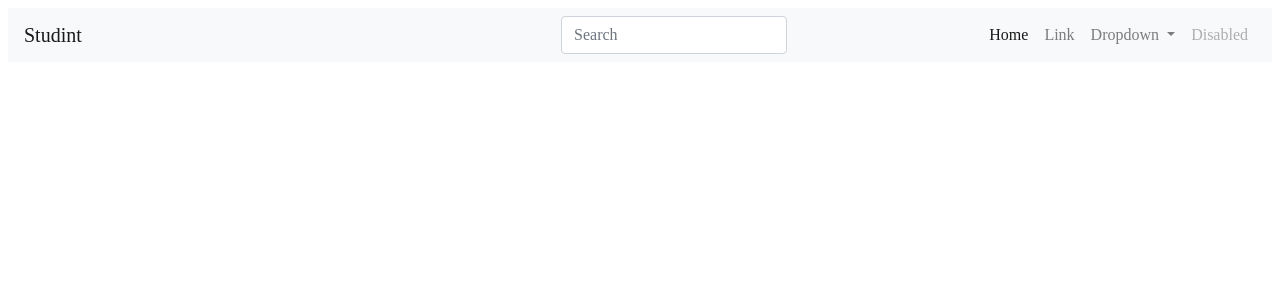
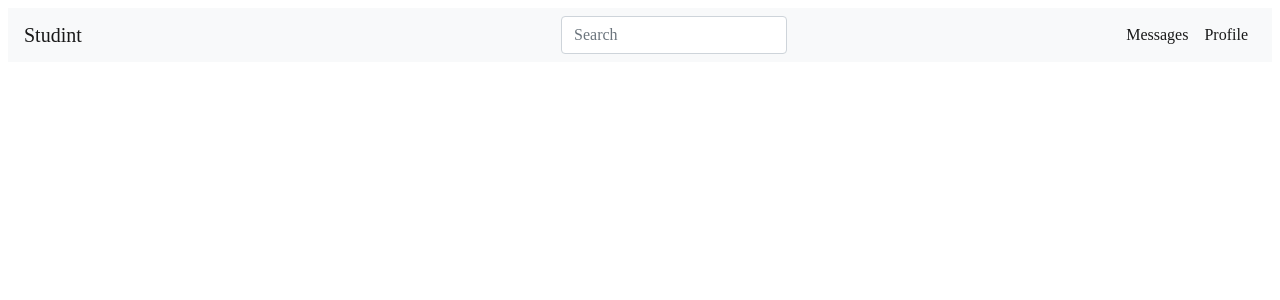
Before and after one commit to WiWi96/studint-web, an Angular app: page / in a window 1280 px wide. Shown: the top 300 px of the page. Built offline with nearby package versions, Linux system fonts and the light colour scheme.

Commit message:
Add new items in navbar

```diff
--- a/src/app/navigation-bar/navigation-bar.component.html
+++ b/src/app/navigation-bar/navigation-bar.component.html
@@ -11,24 +11,10 @@
     <div class="navbar-collapse collapse w-100 order-3 dual-collapse2">
     <ul class="navbar-nav ml-auto">
       <li class="nav-item active">
-        <a class="nav-link" href="#">Home <span class="sr-only">(current)</span></a>
+        <a class="nav-link" href="#">Messages</a>
       </li>
-      <li class="nav-item">
-        <a class="nav-link" href="#">Link</a>
-      </li>
-      <li class="nav-item dropdown">
-        <a class="nav-link dropdown-toggle" href="#" id="navbarDropdown" role="button" data-toggle="dropdown" aria-haspopup="true" aria-expanded="false">
-          Dropdown
-        </a>
-        <div class="dropdown-menu" aria-labelledby="navbarDropdown">
-          <a class="dropdown-item" href="#">Action</a>
-          <a class="dropdown-item" href="#">Another action</a>
-          <div class="dropdown-divider"></div>
-          <a class="dropdown-item" href="#">Something else here</a>
-        </div>
-      </li>
-      <li class="nav-item">
-        <a class="nav-link disabled" href="#">Disabled</a>
+      <li class="nav-item active">
+        <a class="nav-link" href="#">Profile</a>
       </li>
     </ul>
     </div>
```
